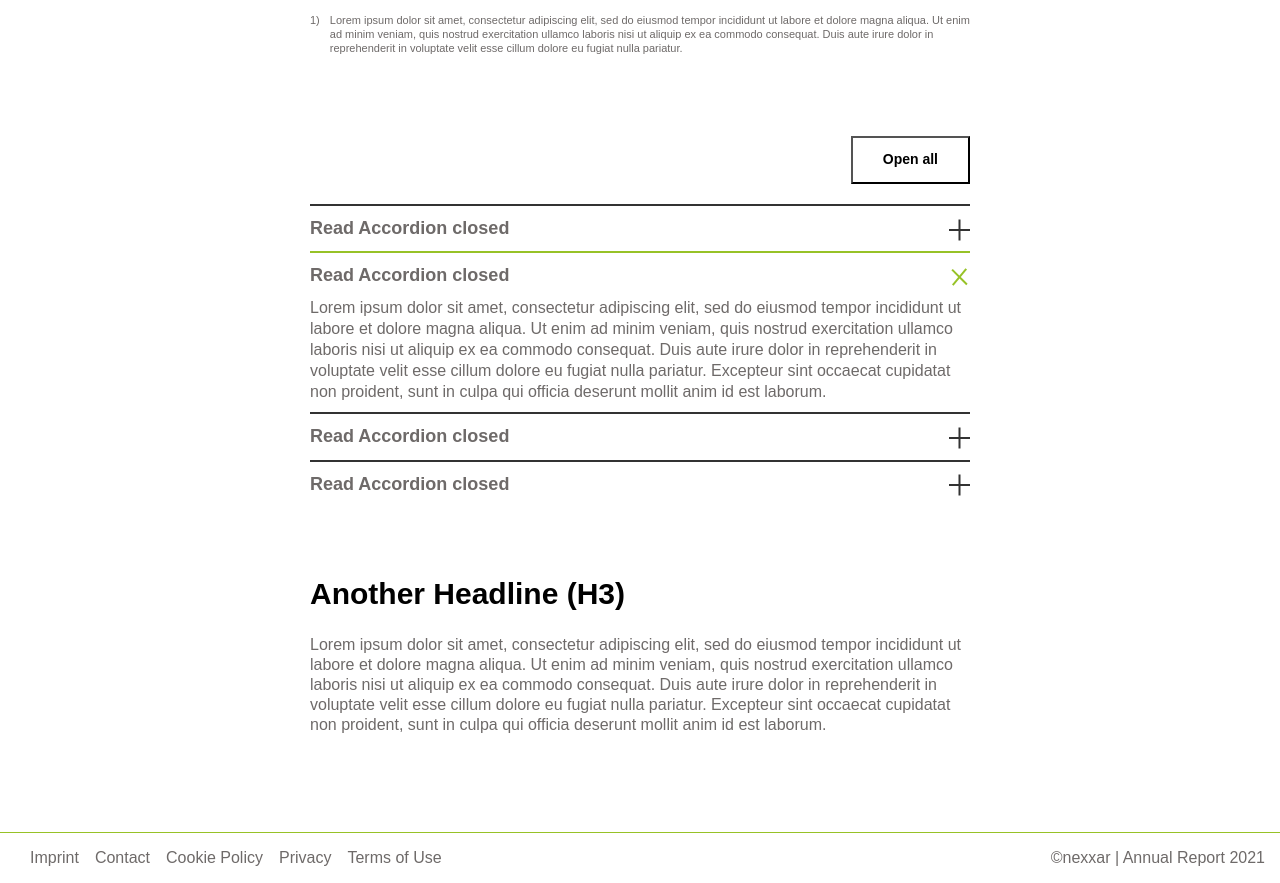
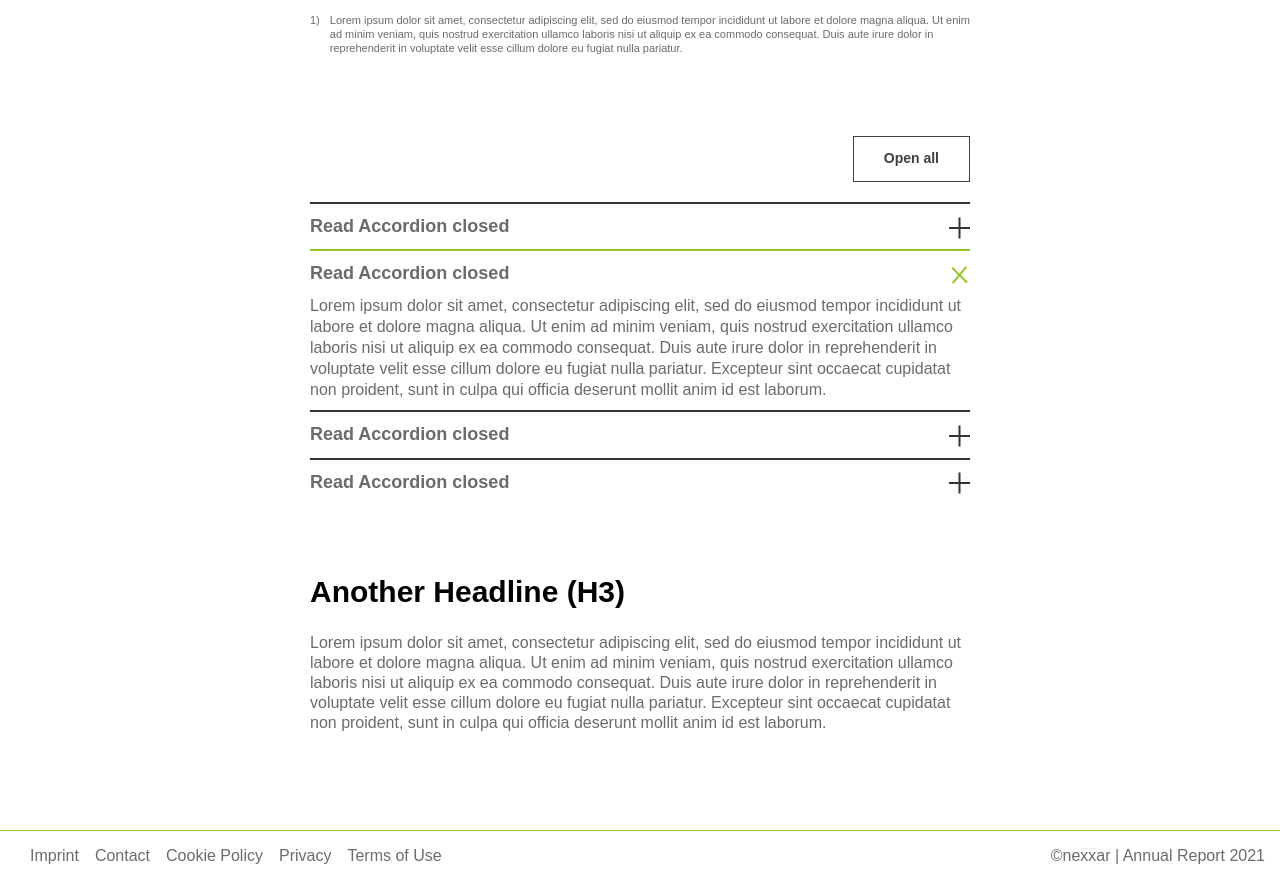
Before and after one commit to oblodev/fed-assessment, a plain HTML site: page index.html in a window 1280 px wide. Shown: the part 1312-2195 px from the top of the page. Drawn offline with nearby package versions, Linux system fonts and the light colour scheme; files that its build step writes are made by us from their sources.

Commit message:
minor changes

```diff
--- a/index.html
+++ b/index.html
@@ -110,7 +110,9 @@
         </section>
 
         <section class="accordion">
-          <div class="accordion__btn"><button>Open all</button></div>
+          <div class="accordion__btn">
+            <button class="accordion__btn-mobile">Open all</button>
+          </div>
           <div class="accordion__wrap">
             <div class="accordion__wrap-item">
               <div class="accordion__wrap-item-header">
--- a/styles/styles.scss
+++ b/styles/styles.scss
@@ -326,7 +326,7 @@ p {
     display: flex;
     justify-content: flex-end;
 
-    button {
+    .accordion__btn-mobile {
       padding: 10px 30px;
       background-color: inherit;
       font-weight: 700;
@@ -334,9 +334,11 @@ p {
       line-height: 170%;
       transition: all 0.3s ease-in-out;
       cursor: pointer;
+      border: 1px solid $accordion-color;
+      color: $accordion-color;
 
       &:hover {
-        background-color: #333333;
+        background-color: $accordion-color;
         color: #fff;
         cursor: pointer;
       }
```
